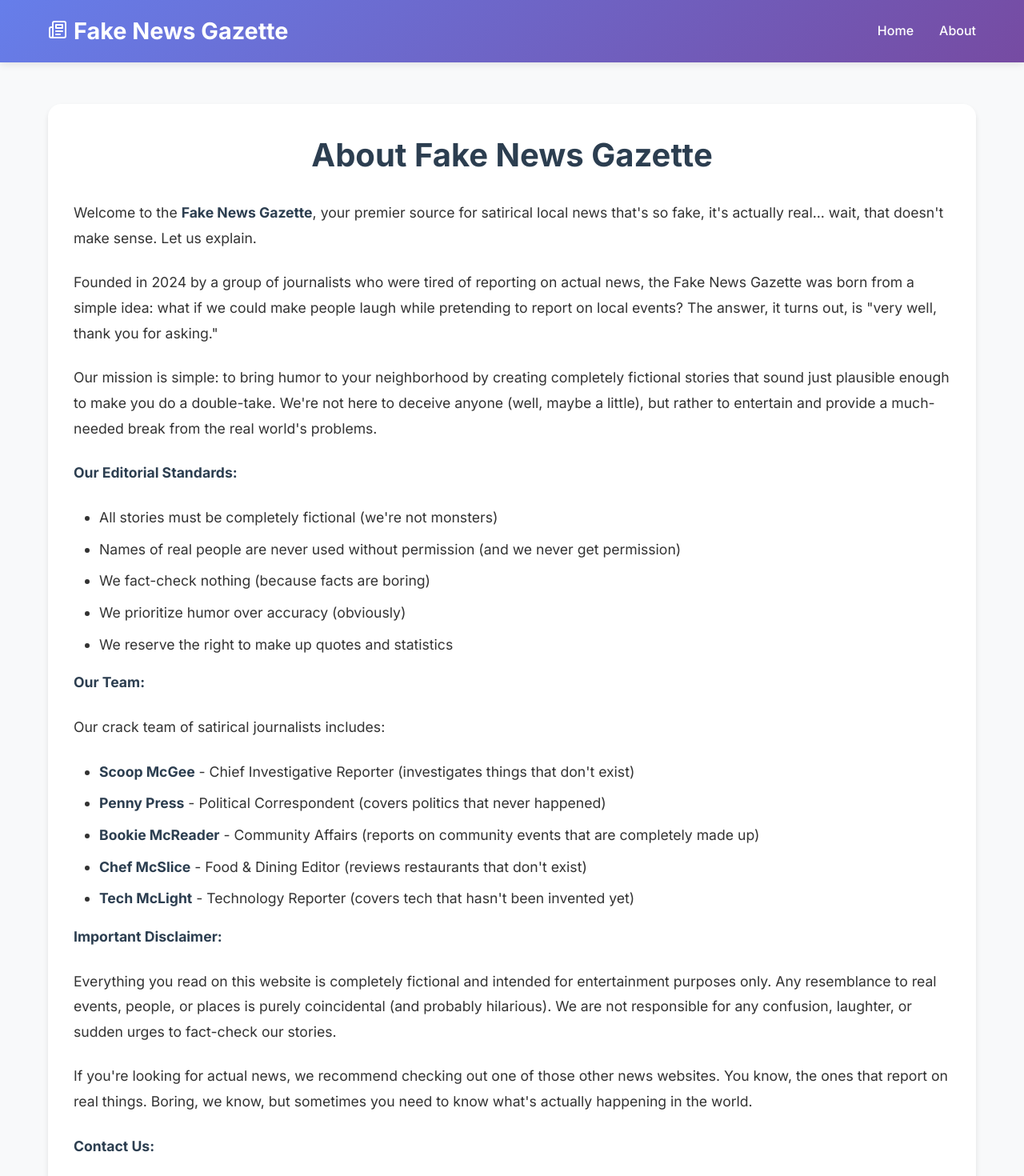
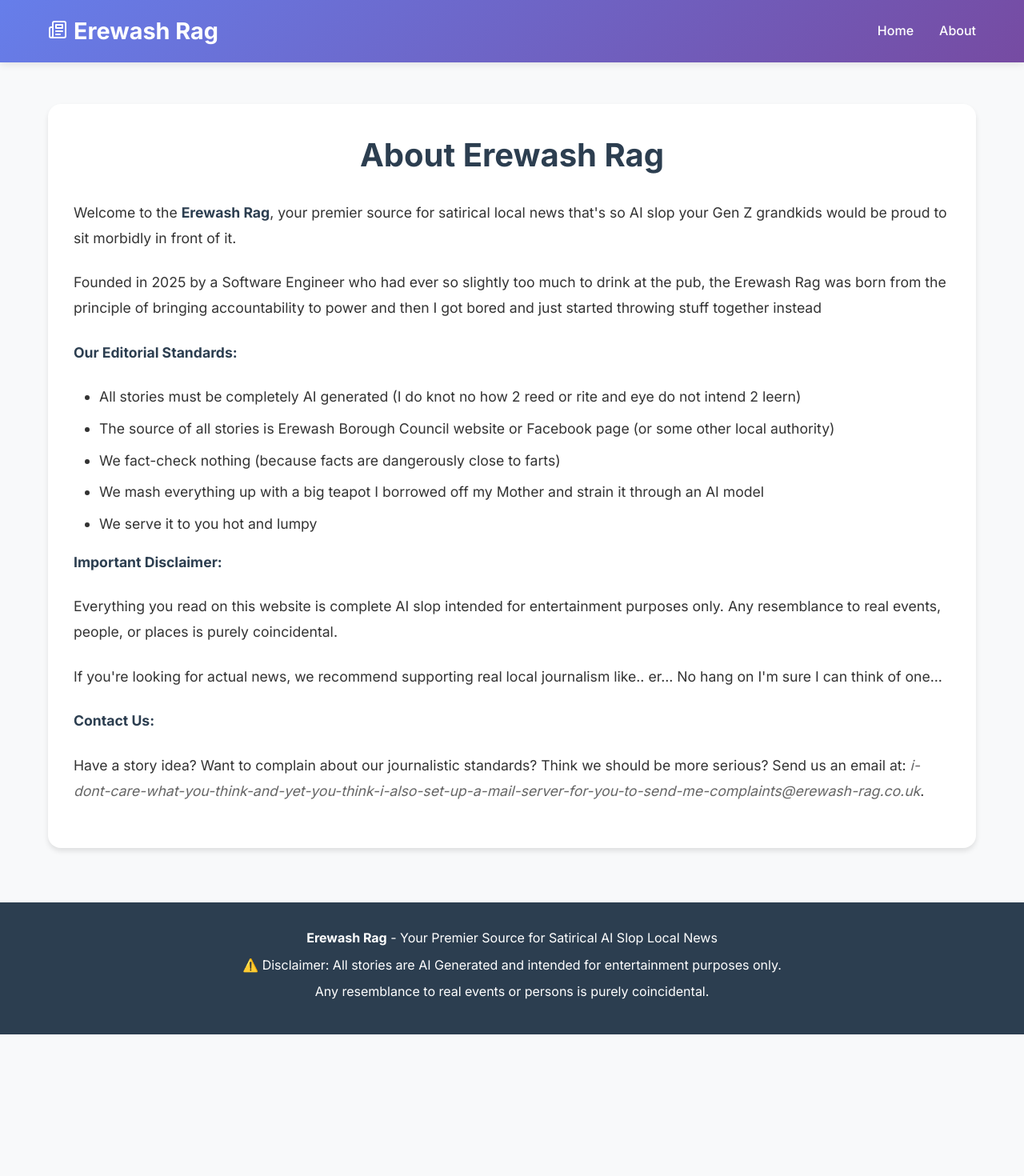
Before and after one commit to erewash-rag/erewash-rag-ui, a React (Create React App) app: page /about in a window 1280 px wide. Shown: the top 1470 px of the page at 80% size. After the commit the page ends 1293 px from the top, so only its background shows below. Built offline with nearby package versions, Linux system fonts and the light colour scheme.

Commit message:
Ereash-rag-ify

```diff
--- a/public/index.html
+++ b/public/index.html
@@ -12,7 +12,7 @@
     <link rel="apple-touch-icon" href="%PUBLIC_URL%/logo192.png" />
     <link rel="manifest" href="%PUBLIC_URL%/manifest.json" />
     <link href="https://fonts.googleapis.com/css2?family=Inter:wght@300;400;500;600;700&display=swap" rel="stylesheet">
-    <title>Fake News Gazette - Satirical Local News</title>
+    <title>Erewash Rag</title>
   </head>
   <body>
     <noscript>You need to enable JavaScript to run this app.</noscript>
--- a/src/components/Footer.js
+++ b/src/components/Footer.js
@@ -4,10 +4,9 @@ const Footer = () => {
   return (
     <footer className="footer">
       <div className="footer-content">
-        <p><strong>Fake News Gazette</strong> - Your Premier Source for Satirical Local News</p>
-        <p>⚠️ Disclaimer: All stories are completely fictional and intended for entertainment purposes only.</p>
-        <p>Any resemblance to real events or persons is purely coincidental (and probably hilarious).</p>
-        <p>&copy; 2024 Fake News Gazette. All rights reserved (except the right to be taken seriously).</p>
+        <p><strong>Erewash Rag</strong> - Your Premier Source for Satirical AI Slop Local News</p>
+        <p>⚠️ Disclaimer: All stories are AI Generated and intended for entertainment purposes only.</p>
+        <p>Any resemblance to real events or persons is purely coincidental.</p>
       </div>
     </footer>
   );
--- a/src/components/Header.js
+++ b/src/components/Header.js
@@ -8,7 +8,7 @@ const Header = () => {
       <div className="header-content">
         <Link to="/" className="logo">
           <Newspaper style={{ marginRight: '8px', display: 'inline' }} />
-          Fake News Gazette
+          Erewash Rag
         </Link>
         <nav className="nav">
           <Link to="/" className="nav-link">Home</Link>
--- a/src/pages/AboutPage.js
+++ b/src/pages/AboutPage.js
@@ -3,46 +3,25 @@ import React from 'react';
 const AboutPage = () => {
   return (
     <div className="about-page">
-      <h1 className="about-title">About Fake News Gazette</h1>
+      <h1 className="about-title">About Erewash Rag</h1>
       <div className="about-content">
         <p>
-          Welcome to the <strong>Fake News Gazette</strong>, your premier source for satirical local news that's so fake, it's actually real... wait, that doesn't make sense. Let us explain.
+          Welcome to the <strong>Erewash Rag</strong>, your premier source for satirical local news that's so AI slop your Gen Z grandkids would be proud to sit morbidly in front of it.
         </p>
 
         <p>
-          Founded in 2024 by a group of journalists who were tired of reporting on actual news, the Fake News Gazette was born from a simple idea: what if we could make people laugh while pretending to report on local events? The answer, it turns out, is "very well, thank you for asking."
+          Founded in 2025 by a Software Engineer who had ever so slightly too much to drink at the pub, the Erewash Rag was born from the principle of bringing accountability to power and then I got bored and just started throwing stuff together instead
         </p>
-
-        <p>
-          Our mission is simple: to bring humor to your neighborhood by creating completely fictional stories that sound just plausible enough to make you do a double-take. We're not here to deceive anyone (well, maybe a little), but rather to entertain and provide a much-needed break from the real world's problems.
-        </p>
-
         <p>
           <strong>Our Editorial Standards:</strong>
         </p>
 
         <ul>
-          <li>All stories must be completely fictional (we're not monsters)</li>
-          <li>Names of real people are never used without permission (and we never get permission)</li>
-          <li>We fact-check nothing (because facts are boring)</li>
-          <li>We prioritize humor over accuracy (obviously)</li>
-          <li>We reserve the right to make up quotes and statistics</li>
-        </ul>
-
-        <p>
-          <strong>Our Team:</strong>
-        </p>
-
-        <p>
-          Our crack team of satirical journalists includes:
-        </p>
-
-        <ul>
-          <li><strong>Scoop McGee</strong> - Chief Investigative Reporter (investigates things that don't exist)</li>
-          <li><strong>Penny Press</strong> - Political Correspondent (covers politics that never happened)</li>
-          <li><strong>Bookie McReader</strong> - Community Affairs (reports on community events that are completely made up)</li>
-          <li><strong>Chef McSlice</strong> - Food & Dining Editor (reviews restaurants that don't exist)</li>
-          <li><strong>Tech McLight</strong> - Technology Reporter (covers tech that hasn't been invented yet)</li>
+          <li>All stories must be completely AI generated (I do knot no how 2 reed or rite and eye do not intend 2 leern)</li>
+          <li>The source of all stories is Erewash Borough Council website or Facebook page (or some other local authority)</li>
+          <li>We fact-check nothing (because facts are dangerously close to farts)</li>
+          <li>We mash everything up with a big teapot I borrowed off my Mother and strain it through an AI model</li>
+          <li>We serve it to you hot and lumpy</li>
         </ul>
 
         <p>
@@ -50,11 +29,11 @@ const AboutPage = () => {
         </p>
 
         <p>
-          Everything you read on this website is completely fictional and intended for entertainment purposes only. Any resemblance to real events, people, or places is purely coincidental (and probably hilarious). We are not responsible for any confusion, laughter, or sudden urges to fact-check our stories.
+          Everything you read on this website is complete AI slop intended for entertainment purposes only. Any resemblance to real events, people, or places is purely coincidental.
         </p>
 
         <p>
-          If you're looking for actual news, we recommend checking out one of those other news websites. You know, the ones that report on real things. Boring, we know, but sometimes you need to know what's actually happening in the world.
+          If you're looking for actual news, we recommend supporting real local journalism like.. er... No hang on I'm sure I can think of one...
         </p>
 
         <p>
@@ -62,16 +41,9 @@ const AboutPage = () => {
         </p>
 
         <p>
-          Have a story idea? Want to complain about our journalistic standards? Think we should be more serious? Send us an email at <em>editor@fakenewsgazette.com</em> (this email address is also fictional, but we appreciate the effort).
+          Have a story idea? Want to complain about our journalistic standards? Think we should be more serious? Send us an email at: <em>i-dont-care-what-you-think-and-yet-you-think-i-also-set-up-a-mail-server-for-you-to-send-me-complaints@erewash-rag.co.uk</em>.
         </p>
 
-        <p>
-          Thank you for reading the Fake News Gazette. Remember: if it sounds too good to be true, it probably is. And if it sounds too ridiculous to be true, it's probably one of our stories.
-        </p>
-
-        <p>
-          <em>Keep laughing, keep reading, and never take us seriously.</em>
-        </p>
       </div>
     </div>
   );
```
Also changed, not shown: 6 other files (tests, documents, lock files or other folders).
